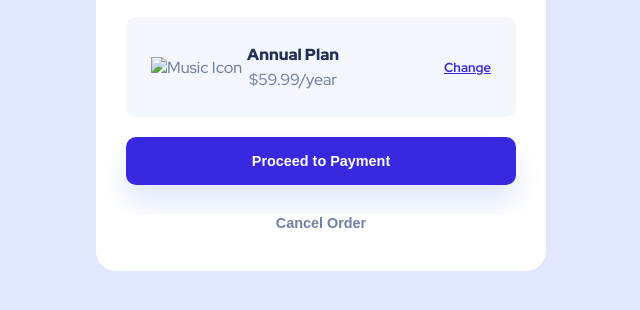
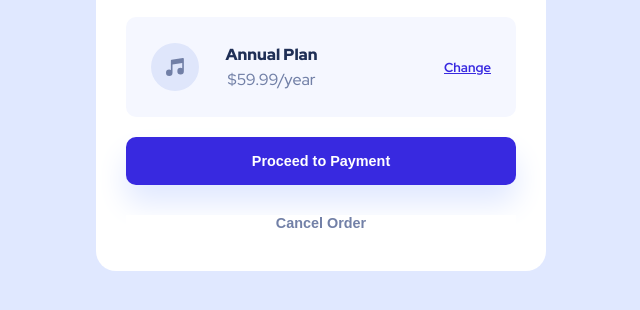
Before and after one commit to the-attack-titan/order-summary-component, a plain HTML site: page index.html in a window 1280 px wide. Shown: the part 456-766 px from the top of the page, without its empty margins (319-959 px from the left). Drawn offline with Linux system fonts and the light colour scheme; the site is published under a folder, as on GitHub Pages, so addresses that start at the root find nothing.

Commit message:
Update index.html

```diff
--- a/index.html
+++ b/index.html
@@ -16,7 +16,7 @@
       <p class="description">You can now listen to millions of songs, audiobooks, and podcasts on any
         device anywhere you like!</p>
       <div class="plan">
-        <img src="/icon-music.svg" alt="Music Icon">
+        <img src="icon-music.svg" alt="Music Icon">
         <div class="plan-description">
         <strong>Annual Plan</strong>
         <p>$59.99/year</p>
```
